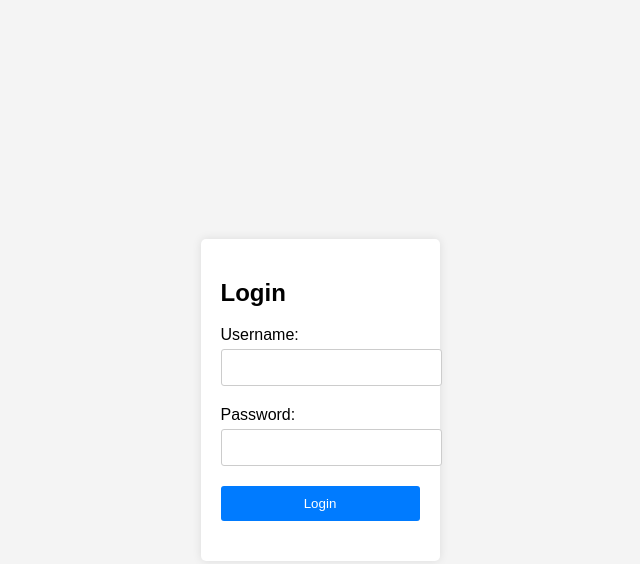
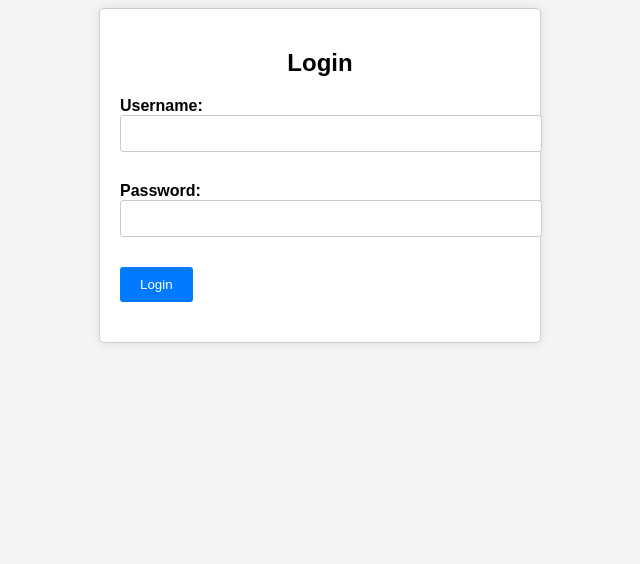
Before and after one commit to ArnoldMujuni/project, a plain HTML site: page index.html in a window 1280 px wide. Shown: the whole page, without its empty margins (320-960 px from the left). Drawn offline with Linux system fonts and the light colour scheme.

```diff
--- a/index.html
+++ b/index.html
@@ -8,53 +8,51 @@
         body {
             font-family: Arial, sans-serif;
             background-color: #f4f4f4;
-            margin: 0;
-            padding: 0;
-            display: flex;
-            justify-content: center;
-            align-items: center;
-            height: 100vh;
         }
-
-        .login-container {
+        .container {
+            max-width: 400px;
+            margin: 0 auto;
+            padding: 20px;
             background-color: #fff;
-            padding: 20px;
+            border: 1px solid #ccc;
             border-radius: 5px;
             box-shadow: 0 0 10px rgba(0, 0, 0, 0.1);
         }
-
+        h2 {
+            text-align: center;
+        }
         .form-group {
             margin-bottom: 20px;
         }
-
-        .form-group label {
+        label {
             display: block;
-            margin-bottom: 5px;
+            font-weight: bold;
         }
-
-        .form-group input {
+        input[type="text"],
+        input[type="password"] {
             width: 100%;
             padding: 10px;
+            margin-bottom: 10px;
             border: 1px solid #ccc;
             border-radius: 3px;
         }
-
-        .form-group input[type="submit"] {
-            background-color: #007bff;
+        input[type="submit"] {
+            background-color: #007BFF;
             color: #fff;
             border: none;
+            padding: 10px 20px;
             cursor: pointer;
+            border-radius: 3px;
         }
-
-        .form-group input[type="submit"]:hover {
+        input[type="submit"]:hover {
             background-color: #0056b3;
         }
     </style>
 </head>
 <body>
-    <div class="login-container">
+    <div class="container">
         <h2>Login</h2>
-        <form action="login_process.php" method="post">
+        <form action="your-login-processing-script.php" method="POST">
             <div class="form-group">
                 <label for="username">Username:</label>
                 <input type="text" id="username" name="username" required>
```
Also changed, not shown: 2 other files.
